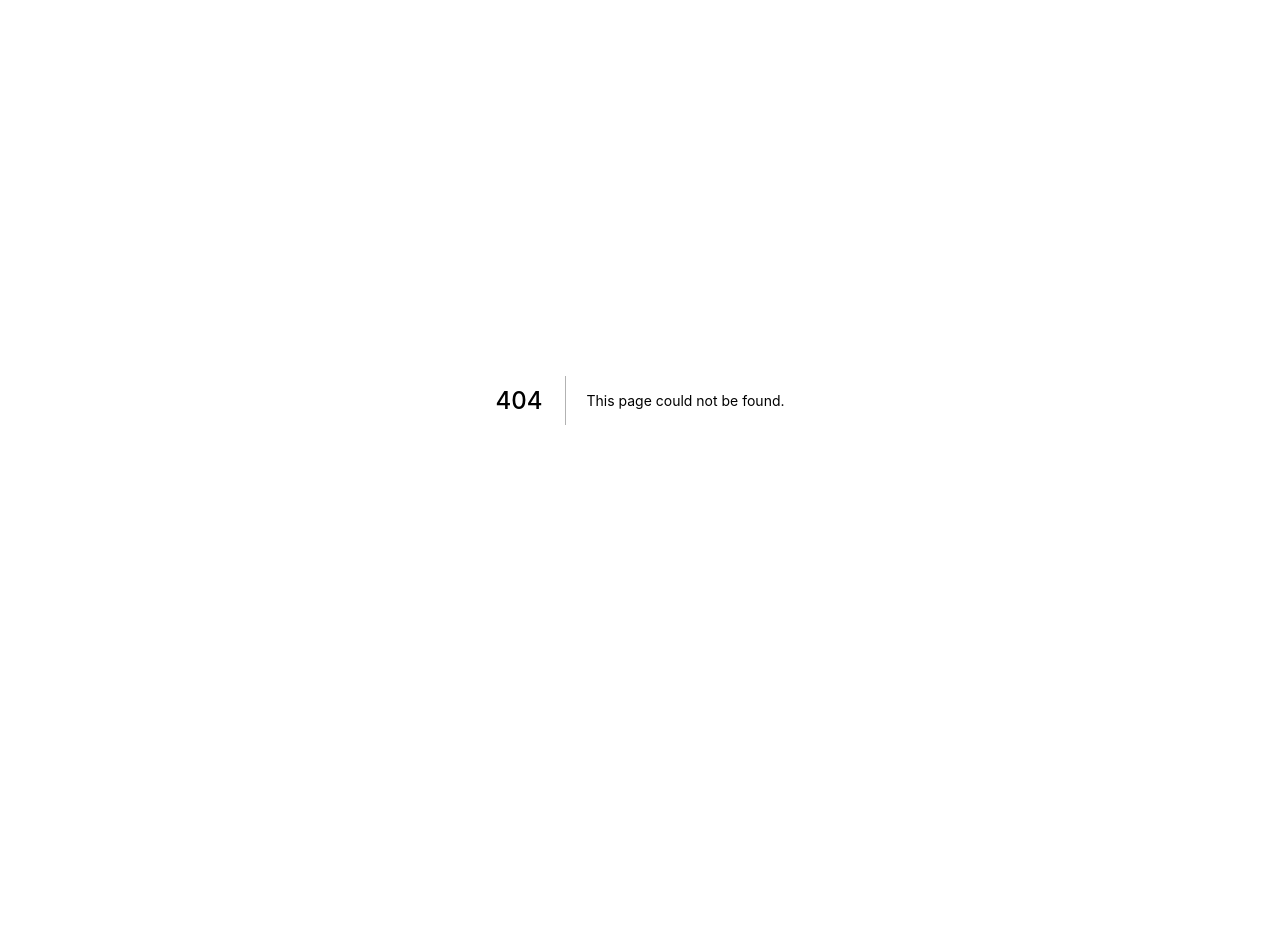
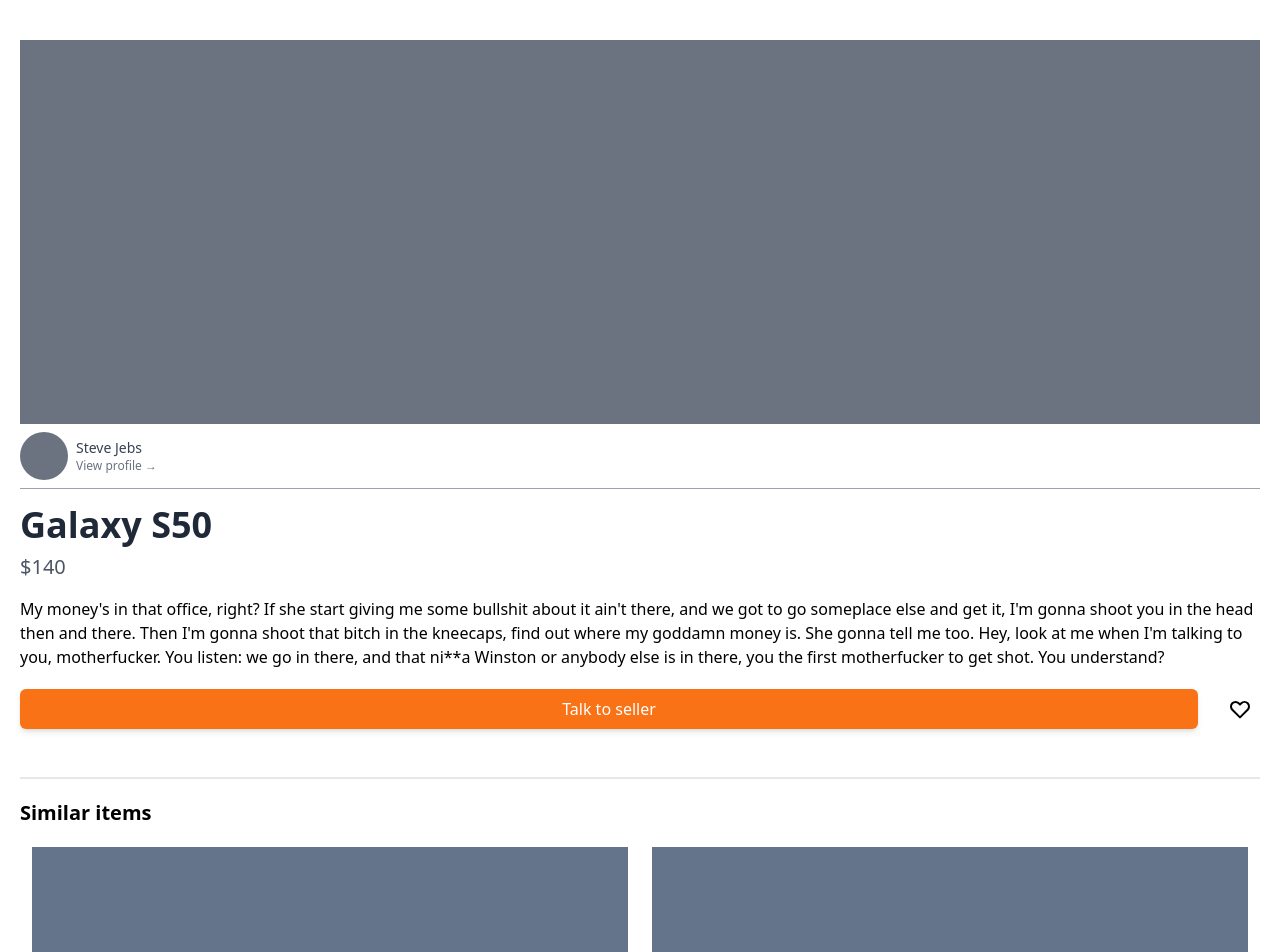
Before and after one commit to MinKi1506/Carrot-Market, a Next.js app in the folder minki-carrot-market/: page /items/1 in a window 1280 px wide. Before the commit this address had no page. Shown: the top 952 px of the page. Before the commit the page ends 800 px from the top, so only its background shows below. Built offline with nearby package versions, Linux system fonts and the light colour scheme.

Commit message:
<Item[id]> UI
상품 상세설명페이지 레이아웃 구현

```diff
--- /dev/null
+++ b/minki-carrot-market/pages/items/[id].tsx
@@ -0,0 +1,70 @@
+import type { NextPage } from "next";
+
+const ItemDetail: NextPage = () => {
+  return (
+    <div className="px-5 py-10">
+      <div>
+        <div className="bg-gray-500 h-96" />
+        <div className="flex gap-2 items-center py-2 border-b border-gray-400 ">
+          <div className="bg-gray-500 w-12 h-12 rounded-full cursor-pointer" />
+          <div className="cursor-pointer">
+            <p className="font-medium text-sm text-gray-700">Steve Jebs</p>
+            <p className="text-xs text-gray-500">View profile &rarr;</p>
+          </div>
+        </div>
+        <div className="flex flex-col py-2 mt-2 gap-2">
+          <h1 className="font-bold text-4xl text-gray-800">Galaxy S50</h1>
+          <p className="font-medium text-xl text-gray-600">$140</p>
+          <p className="mt-2">
+            My money&apos;s in that office, right? If she start giving me some
+            bullshit about it ain&apos;t there, and we got to go someplace else
+            and get it, I&apos;m gonna shoot you in the head then and there.
+            Then I&apos;m gonna shoot that bitch in the kneecaps, find out where
+            my goddamn money is. She gonna tell me too. Hey, look at me when
+            I&apos;m talking to you, motherfucker. You listen: we go in there,
+            and that ni**a Winston or anybody else is in there, you the first
+            motherfucker to get shot. You understand?
+          </p>
+          <div className="flex justify-between space-x-3 mt-3">
+            <button className="bg-orange-500 hover:bg-orange-600 hover:ring-2 hover:ring-offset-2 hover:ring-orange-400 transition-colors rounded-md w-[95%] py-2 font-medium text-white shadow-md">
+              Talk to seller
+            </button>
+            <button className="flex rounded-md justify-center items-center aspect-square w-10 hover:text-red-500 hover:ring-2 hover:ring-offset-2 hover:ring-pink-200 ">
+              <svg
+                className="h-6 w-6 "
+                xmlns="http://www.w3.org/2000/svg"
+                fill="none"
+                viewBox="0 0 24 24"
+                stroke="currentColor"
+                aria-hidden="true"
+              >
+                <path
+                  strokeLinecap="round"
+                  strokeLinejoin="round"
+                  strokeWidth="2"
+                  d="M4.318 6.318a4.5 4.5 0 000 6.364L12 20.364l7.682-7.682a4.5 4.5 0 00-6.364-6.364L12 7.636l-1.318-1.318a4.5 4.5 0 00-6.364 0z"
+                />
+              </svg>
+            </button>
+          </div>
+        </div>
+      </div>
+      <div className="mt-8 py-2">
+        <h2 className="font-bold text-xl py-5 border-t-2">Similar items</h2>
+        <div className="grid grid-cols-2 gap-6 px-3">
+          {[1, 2, 3, 4, 5, 6].map((_, i) => (
+            <div key={i}>
+              <div className="bg-slate-500 w-full h-56 cursor-pointer" />
+              <h3 className="text-gray-600 cursor-pointer font-medium px-2">
+                Galaxy S60
+              </h3>
+              <p className="cursor-pointer px-2">$6</p>
+            </div>
+          ))}
+        </div>
+      </div>
+    </div>
+  );
+};
+
+export default ItemDetail;
```
Also changed, not shown: 1 other file (tests, documents, lock files or other folders).
